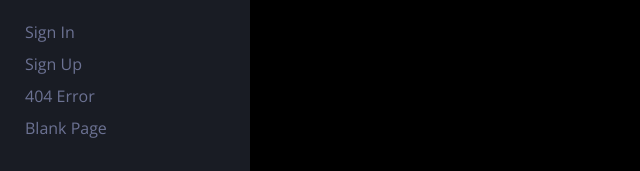
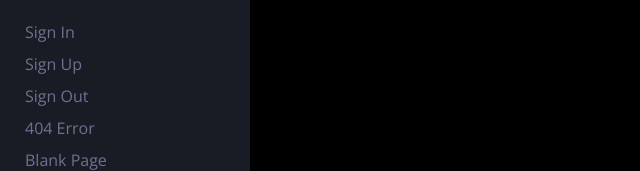
Before and after one commit to MuyleangIng/Project1, a PHP site: page /admin/addCategory.php in a window 1280 px wide, after a click on "Pages". Shown: the part 629-800 px from the top of the page, without its empty margins (0-640 px from the left). Run offline with PHP 8.4, Linux system fonts and the light colour scheme; some libraries are stand-ins or nearby versions.

Commit message:
update nav.php in admin
i think u accidentally deleted signout page lol

```diff
--- a/admin/includes/nav.php
+++ b/admin/includes/nav.php
@@ -48,6 +48,7 @@
                         <div class="dropdown-menu bg-transparent border-0">
                             <a href="signin.php" class="dropdown-item">Sign In</a>
                             <a href="signup.php" class="dropdown-item">Sign Up</a>
+                            <a href="signout.php" class="dropdown-item">Sign Out</a>
                             <a href="404.php" class="dropdown-item">404 Error</a>
                             <a href="blank.php" class="dropdown-item">Blank Page</a>
                         </div>
```
